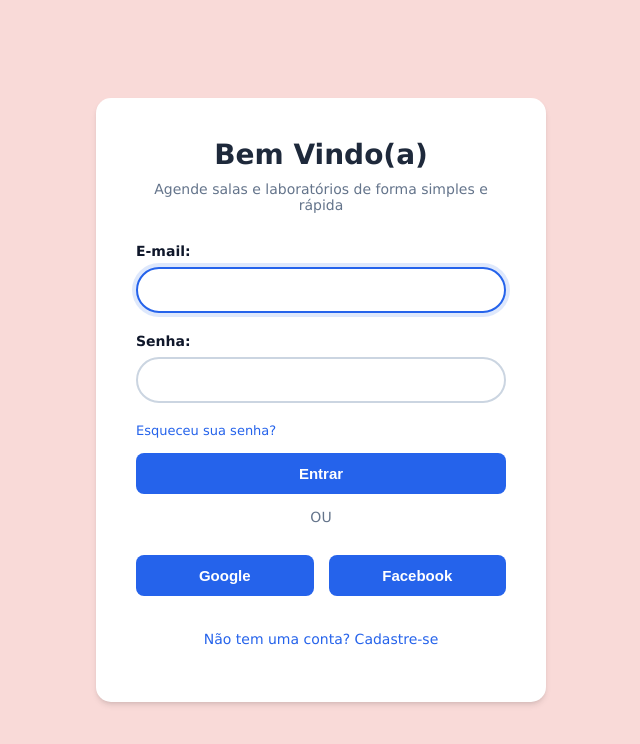
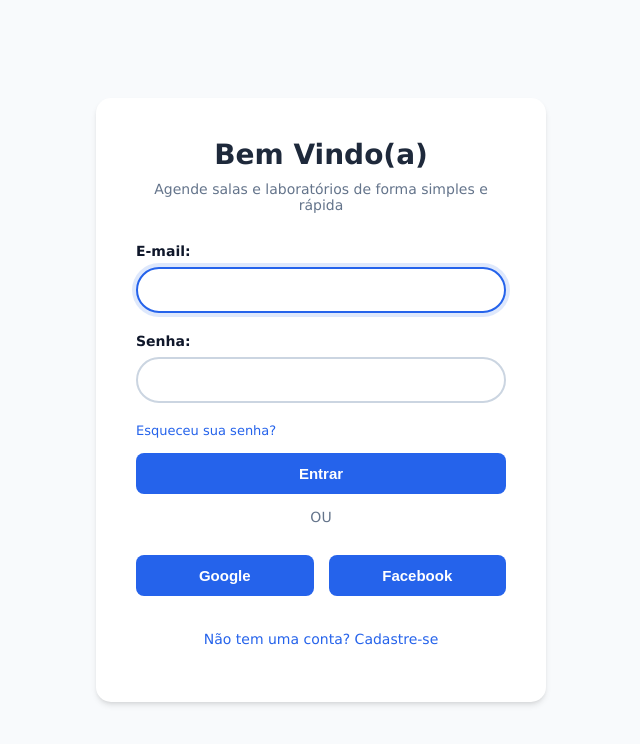
Before and after one commit to giovannafonseca-senai/sistema-de-agendamento, a plain HTML site: page index.html in a window 1280 px wide. Shown: the whole page, without its empty margins (319-959 px from the left). Drawn offline with Linux system fonts and the light colour scheme.

Commit message:
Update style.css

```diff
--- a/style.css
+++ b/style.css
@@ -5,7 +5,7 @@
 }
 body {
     font-family: Verdana, Geneva, Tahoma, sans-serif;
-    background-color: #f9dad8;
+    background-color: #f8fafc;
     margin: 0;
     display: flex;
     justify-content: center;
```
